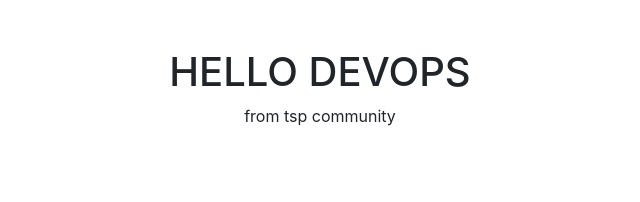
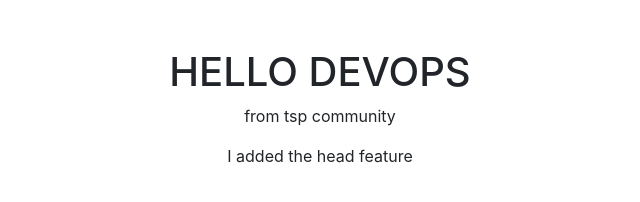
Before and after one commit to devbeisong/first-repo, a plain HTML site: page head.html in a window 1280 px wide. Shown: the whole page, without its empty margins (298-938 px from the left). Drawn offline with Linux system fonts and the light colour scheme.

Commit message:
Added head feature

```diff
--- a/head.html
+++ b/head.html
@@ -14,6 +14,7 @@
 			<div class="text-center">
 				<h1>HELLO DEVOPS </h1>
 				<p>from tsp community</p>
+                <p>I added the head feature</p>
 			</div>
 		</div>
 
```
